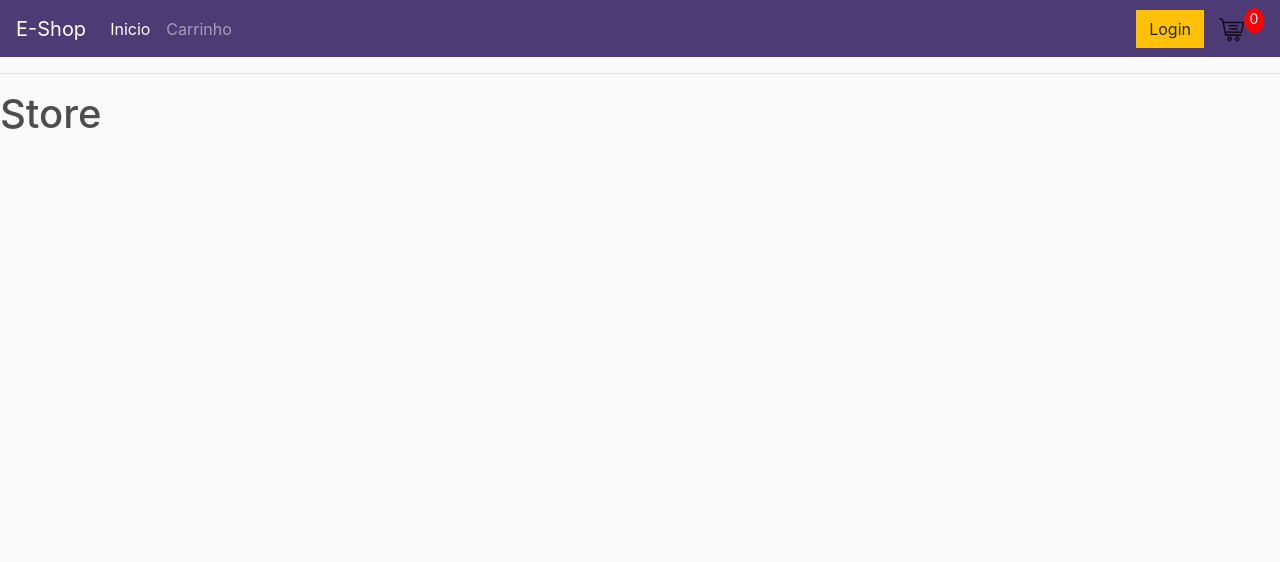
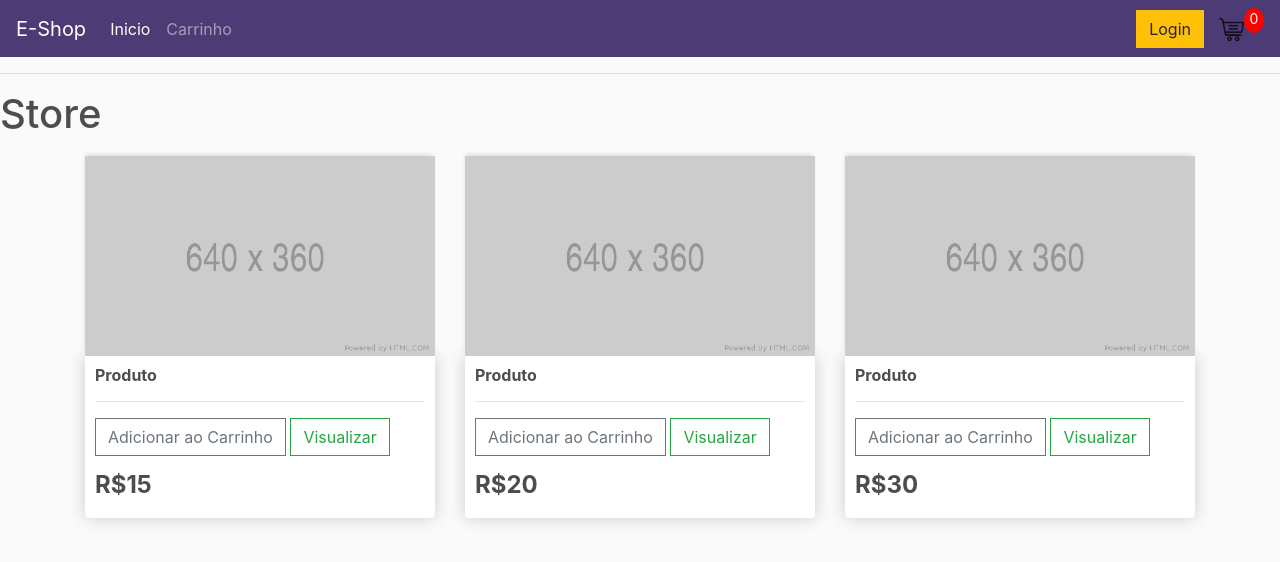
Before and after one commit to coffeblackpremium/ecommerce_project, a Django app: page / in a window 1280 px wide. Shown: the top 562 px of the page. Run offline with Django 3.2, Linux system fonts and the light colour scheme; some libraries are stand-ins or nearby versions.

Commit message:
Corrigido a Store de 'base.html' para 'store.html', adicionado content de Produtos no store.html

```diff
--- a/store/templates/store.html
+++ b/store/templates/store.html
@@ -2,6 +2,43 @@
 {% load static %}
 
 {% block content %}
+    <div class="row">
+        <div class="col-lg-4">
+            <img class="thumbnail" src="{% static 'store/img/placeholder.png'%}" />
+            <div class="box-element product">
+                <h6><strong>Produto</strong></h6>
+                <hr>
+                <button class="btn btn-outline-secondary add-btn">Adicionar ao Carrinho</button>
+                <a class="btn btn-outline-success" href="#">Visualizar</a>
+                <h4 style="display: inline-block; padding-top: 15px;"><strong>R$15</strong></h4>
+            </div>
 
+        </div>
+        <div class="col-lg-4">
+            <img class="thumbnail" src="{%static 'store/img/placeholder.png' %}">
+            <div class="box-element product">
+                <h6><strong>Produto</strong></h6>
+                <hr>
+
+                <button class="btn btn-outline-secondary add-btn">Adicionar ao Carrinho</button>
+                <a class="btn btn-outline-success" href="#">Visualizar</a>
+                <h4 style="display: inline-block; padding-top: 15px;"><strong>R$20</strong></h4>
+
+            </div>
+
+        </div>
+
+        <div class="col-lg-4">
+            <img class="thumbnail" src="{% static 'store/img/placeholder.png' %}">
+            <div class="box-element product">
+                <h6><strong>Produto</strong></h6>
+                <hr>
+                <button class="btn btn-outline-secondary add-btn">Adicionar ao Carrinho</button>
+                <a class="btn btn-outline-success" href="#">Visualizar</a>
+                <h4 style="display: inline-block; padding-top: 15px;"><strong>R$30</strong></h4>
+            </div>
+        </div>
+
+    </div>
 
 {% endblock %}
--- a/store/views.py
+++ b/store/views.py
@@ -3,7 +3,7 @@ from django.shortcuts import render
 # Create your views here.
 
 def store(request):
-    return render(request, 'partials/base.html')
+    return render(request, 'store.html')
 
 def cart(request):
     return render(request, 'cart.html')
```
Also changed, not shown: store/static/store/img/placeholder.png (added).
